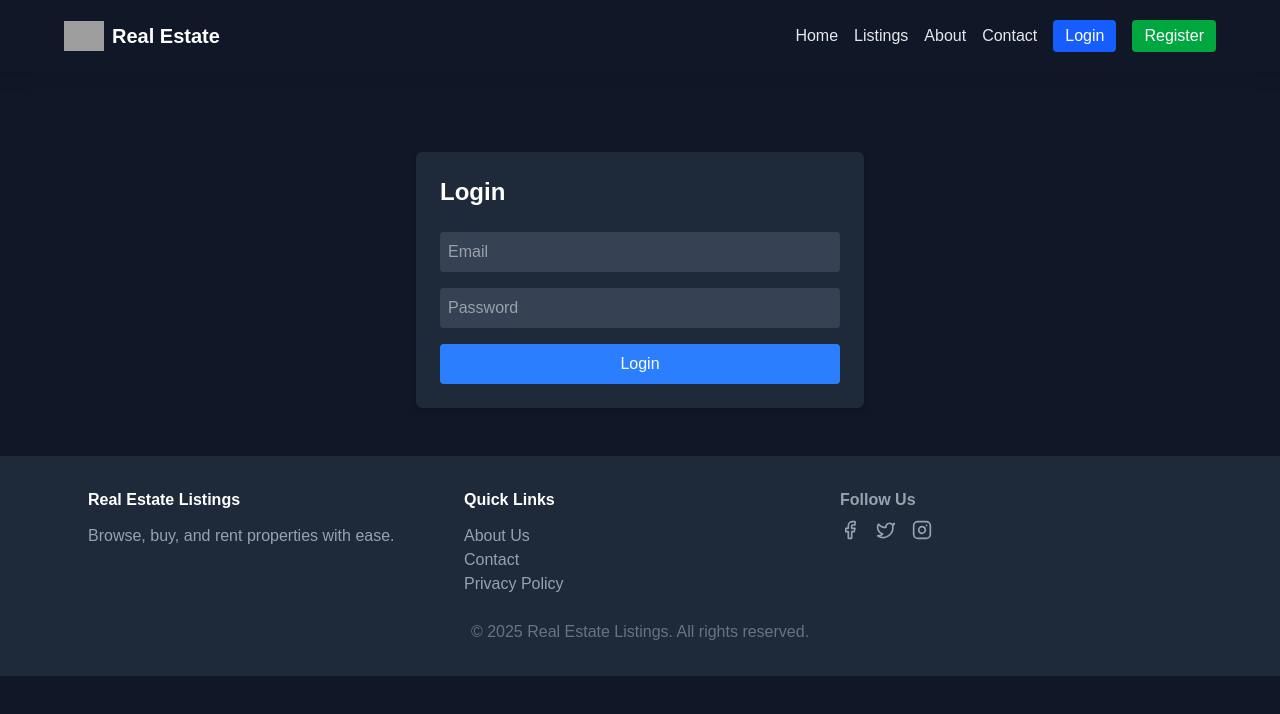
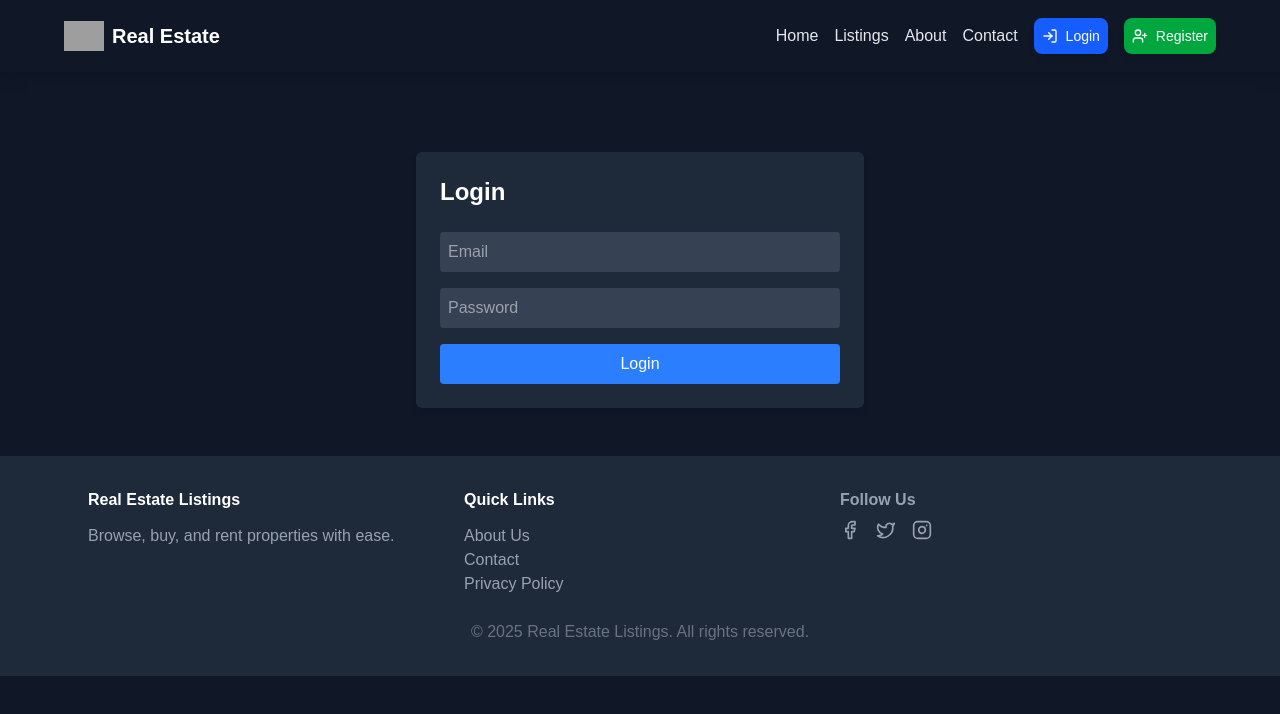
Before and after one commit to KarimAntar/real-estate-project, a Next.js app: page /auth/login in a window 1280 px wide. Shown: the top 714 px of the page. Built offline with nearby package versions, Linux system fonts and the light colour scheme; no server answers; grey boxes are pictures that could not be loaded.

Commit message:
General Update

```diff
--- a/src/app/components/Navbar.tsx
+++ b/src/app/components/Navbar.tsx
@@ -5,13 +5,13 @@ import Image from "next/image";
 import { useAuth } from "../contexts/AuthContext";
 import toast from "react-hot-toast";
 import { useState } from "react";
-import { Bell, LogOut } from "lucide-react";
+import { Bell, LogOut, LogIn, UserPlus } from "lucide-react";
 import { signOut } from "firebase/auth";
-import { auth } from "@/app/firebase/firebaseConfig"; // adjust path if needed
+import { auth } from "@/app/firebase/firebaseConfig";
 import { useRouter } from "next/navigation";
 
 export default function Navbar() {
-  const { user } = useAuth();
+  const { user, loading: authLoading } = useAuth();
   const router = useRouter();
   const [showNotifications, setShowNotifications] = useState(false);
 
@@ -29,6 +29,9 @@ export default function Navbar() {
 
   // Toggle notifications dropdown
   const toggleNotifications = () => setShowNotifications(!showNotifications);
+
+  // If auth state is still loading, don't render navbar links yet
+  if (authLoading) return null;
 
   return (
     <nav className="bg-gray-900 p-4 shadow-lg relative z-10">
@@ -96,7 +99,7 @@ export default function Navbar() {
               {/* Logout */}
               <button
                 onClick={handleLogout}
-                className="flex items-center gap-2 p-2 rounded-lg bg-red-600 hover:bg-red-700 transition text-sm font-medium"
+                className="flex items-center gap-2 p-2 rounded-lg bg-red-600 hover:bg-red-700 shadow-md hover:scale-105 transition text-sm font-medium"
               >
                 <LogOut className="w-4 h-4 inline" />
                 Logout
@@ -104,16 +107,21 @@ export default function Navbar() {
             </>
           ) : (
             <>
+              {/* Login */}
               <Link
                 href="/auth/login"
-                className="bg-blue-600 hover:bg-blue-700 px-3 py-1 rounded text-white transition"
+                className="flex items-center gap-2 p-2 rounded-lg bg-blue-600 hover:bg-blue-700 shadow-md hover:scale-105 transition text-sm font-medium"
               >
+                <LogIn className="w-4 h-4 inline" />
                 Login
               </Link>
+
+              {/* Register */}
               <Link
                 href="/auth/register"
-                className="bg-green-600 hover:bg-green-700 px-3 py-1 rounded text-white transition"
+                className="flex items-center gap-2 p-2 rounded-lg bg-green-600 hover:bg-green-700 shadow-md hover:scale-105 transition text-sm font-medium"
               >
+                <UserPlus className="w-4 h-4 inline" />
                 Register
               </Link>
             </>
--- a/src/app/contexts/AuthContext.tsx
+++ b/src/app/contexts/AuthContext.tsx
@@ -21,7 +21,7 @@ interface AppUser {
 
 interface AuthContextProps {
   user: AppUser | null;
-  initializing: boolean;
+  loading: boolean; // updated from initializing
   login: (email: string, password: string) => Promise<void>;
   register: (fullName: string, email: string, password: string) => Promise<void>;
   logout: () => Promise<void>;
@@ -33,7 +33,7 @@ const AuthContext = createContext<AuthContextProps | undefined>(undefined);
 
 export function AuthProvider({ children }: { children: ReactNode }) {
   const [user, setUser] = useState<AppUser | null>(null);
-  const [initializing, setInitializing] = useState(true);
+  const [loading, setLoading] = useState(true); // renamed
 
   const fetchToken = async (firebaseUser: User) => {
     const token = await firebaseUser.getIdToken();
@@ -55,7 +55,7 @@ export function AuthProvider({ children }: { children: ReactNode }) {
         localStorage.removeItem("jwtToken");
         setUser(null);
       }
-      setInitializing(false);
+      setLoading(false);
     });
 
     return () => unsubscribe();
@@ -114,7 +114,7 @@ export function AuthProvider({ children }: { children: ReactNode }) {
 
   return (
     <AuthContext.Provider
-      value={{ user, initializing, login, register, logout, sendVerificationEmail, getIdToken }}
+      value={{ user, loading, login, register, logout, sendVerificationEmail, getIdToken }}
     >
       {children}
     </AuthContext.Provider>
--- a/src/app/dashboard/listings/page.tsx
+++ b/src/app/dashboard/listings/page.tsx
@@ -23,9 +23,9 @@ type Listing = {
 
 export default function ListingsPage() {
   const [listings, setListings] = useState<Listing[]>([]);
-  const [loading, setLoading] = useState(true);
+  const [listingsLoading, setListingsLoading] = useState(true); // renamed to avoid conflict
   const router = useRouter();
-  const { user, initializing } = useAuth(); // get current user + initializing state
+  const { user, loading } = useAuth();  // context loading
 
   const fetchListings = async () => {
     try {
@@ -37,16 +37,16 @@ export default function ListingsPage() {
         toast.error("Failed to load listings.", { toastId: "load-error" });
       }
     } finally {
-      setLoading(false);
+      setListingsLoading(false);
     }
   };
 
   // ✅ Wait until auth finishes initializing before fetching
   useEffect(() => {
-    if (!initializing && user) {
+    if (!loading && user) {
       fetchListings();
     }
-  }, [user, initializing]);
+  }, [user, loading]);
 
   const handleDelete = async (id: string) => {
     if (!confirm("Are you sure you want to delete this listing?")) return;
@@ -65,19 +65,17 @@ export default function ListingsPage() {
     router.push(`/dashboard/listings/add?id=${id}`);
   };
 
-  // ✅ Show loading while initializing
-if (initializing) {
+  // ✅ Show loading while auth is initializing
+  if (loading) {
     return (
       <DashboardLayout>
         <div className="flex flex-col items-center justify-center h-96 space-y-4">
-        {/* Spinner */}
           <div className="w-12 h-12 border-4 border-gray-300 border-t-green-500 rounded-full animate-spin"></div>
-        <p className="text-gray-300 text-lg">Loading...</p>
+          <p className="text-gray-300 text-lg">Checking authentication...</p>
         </div>
       </DashboardLayout>
     );
   }
-
 
   return (
     <DashboardLayout>
@@ -93,7 +91,7 @@ if (initializing) {
             </button>
           </div>
 
-          {loading ? (
+          {listingsLoading ? (
             <div className="flex flex-col items-center justify-center mt-10 space-y-4">
               <div className="w-12 h-12 border-4 border-t-4 border-gray-700 border-t-green-500 rounded-full animate-spin"></div>
               <p className="text-gray-300 text-lg">
--- a/src/app/services/userService.ts
+++ b/src/app/services/userService.ts
@@ -61,8 +61,10 @@ export const updateUserProfile = async (data: any) => {
 // ----------------------
 export const getUserListings = async (): Promise<Listing[]> => {
   try {
-    const token = localStorage.getItem("jwtToken");
-    if (!token) throw new Error("User not authenticated");
+    const user = auth.currentUser;
+    if (!user) throw new Error("User not authenticated");
+
+    const token = await user.getIdToken(); // use live token instead of localStorage
 
     const res = await api.get("/listings", {
       headers: { Authorization: `Bearer ${token}` },
@@ -74,7 +76,6 @@ export const getUserListings = async (): Promise<Listing[]> => {
     throw new Error(err.response?.data?.error || err.message || "Failed to fetch listings");
   }
 };
-
 // ✅ Add Listing
 export const addListing = async (listing: ListingFormData) => {
   const user = auth.currentUser;
```
Lines whose indentation alone changed are shown as unchanged.
